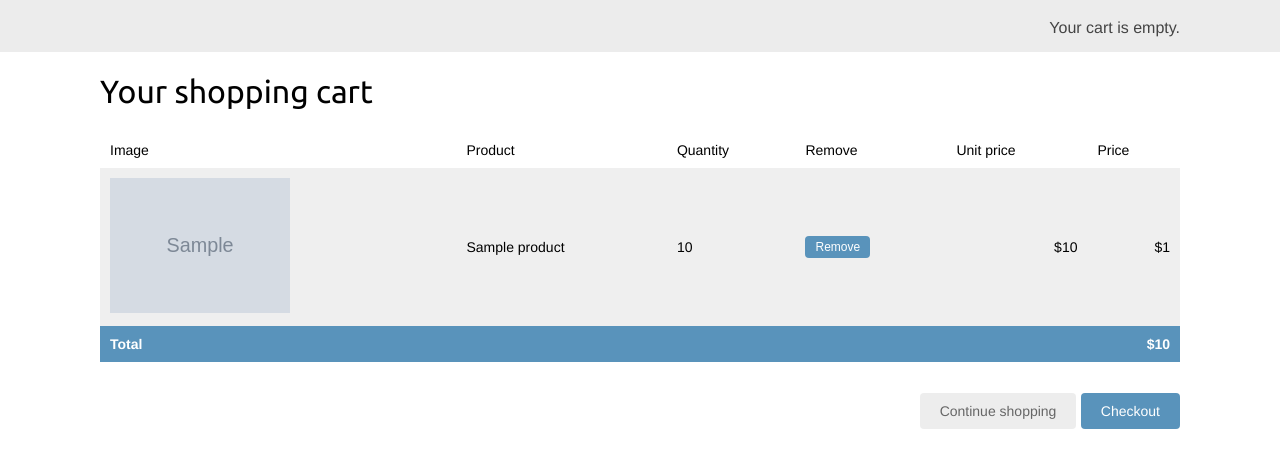
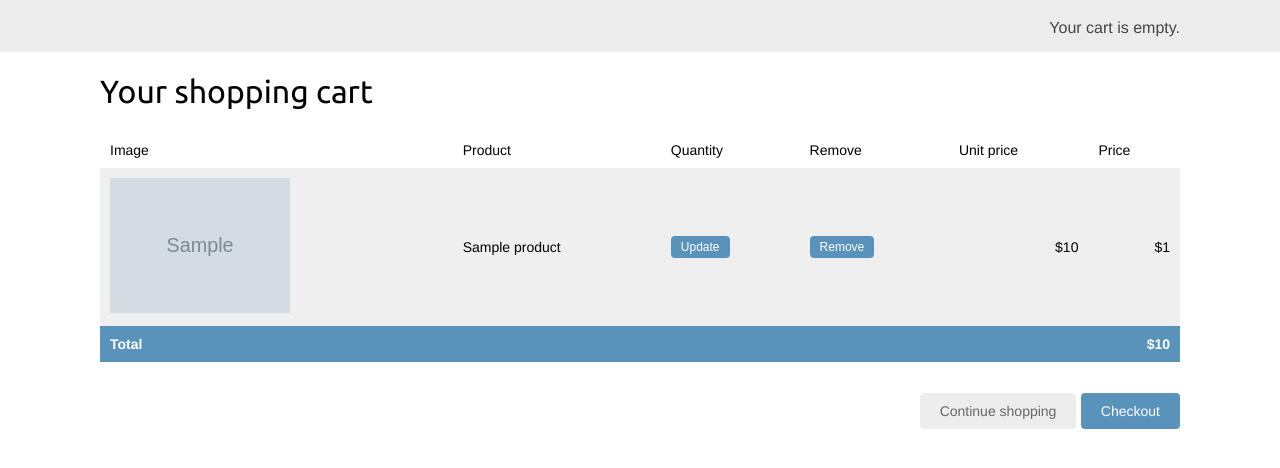
Before and after one commit to Mming-Chien/online_shop_aws_multi_containers, a Django app: template myshop/cart/templates/cart/detail.html in a window 1280 px wide. Shown: the part 46-514 px from the top of the page. Run offline with Django 4.2, Linux system fonts and the light colour scheme; the template is opened without the code that fills it: most values are stand-ins (such as "Sample title", 1, 10 or a date in 2020); grey boxes marked "Sample" are stand-in pictures.

Commit message:
Updating product quantities in the cart

```diff
--- a/myshop/cart/templates/cart/detail.html
+++ b/myshop/cart/templates/cart/detail.html
@@ -27,7 +27,14 @@
 							</a>
 						</td>
 						<td>{{ product.name }}</td>
-						<td>{{ item.quantity }}</td>
+						<td>
+							<form action="{% url 'cart:cart_add' product.id %}" method="post">
+								{% csrf_token %}
+								{{ item.update_quantity_form.quantity }}
+								{{ item.update_quantity_form.override }}
+								<input type="submit" value="Update">
+							</form>
+						</td>
 						<td>
 							<form action="{% url 'cart:cart_remove' product.id %}" method="post">
 								{% csrf_token %}
--- a/myshop/cart/views.py
+++ b/myshop/cart/views.py
@@ -26,4 +26,8 @@
 def cart_detail(request):
 	''' Display cart '''
 	cart = Cart(request)
+	# Update items quantities in the cart
+	for item in cart:
+		item['update_quantity_form'] = CartAddProductForm(initial={
+				'quantity':item['quantity'], 'override':True})
 	return render(request, 'cart/detail.html', {'cart':cart})
```
Also changed, not shown: myshop/db.sqlite3.
